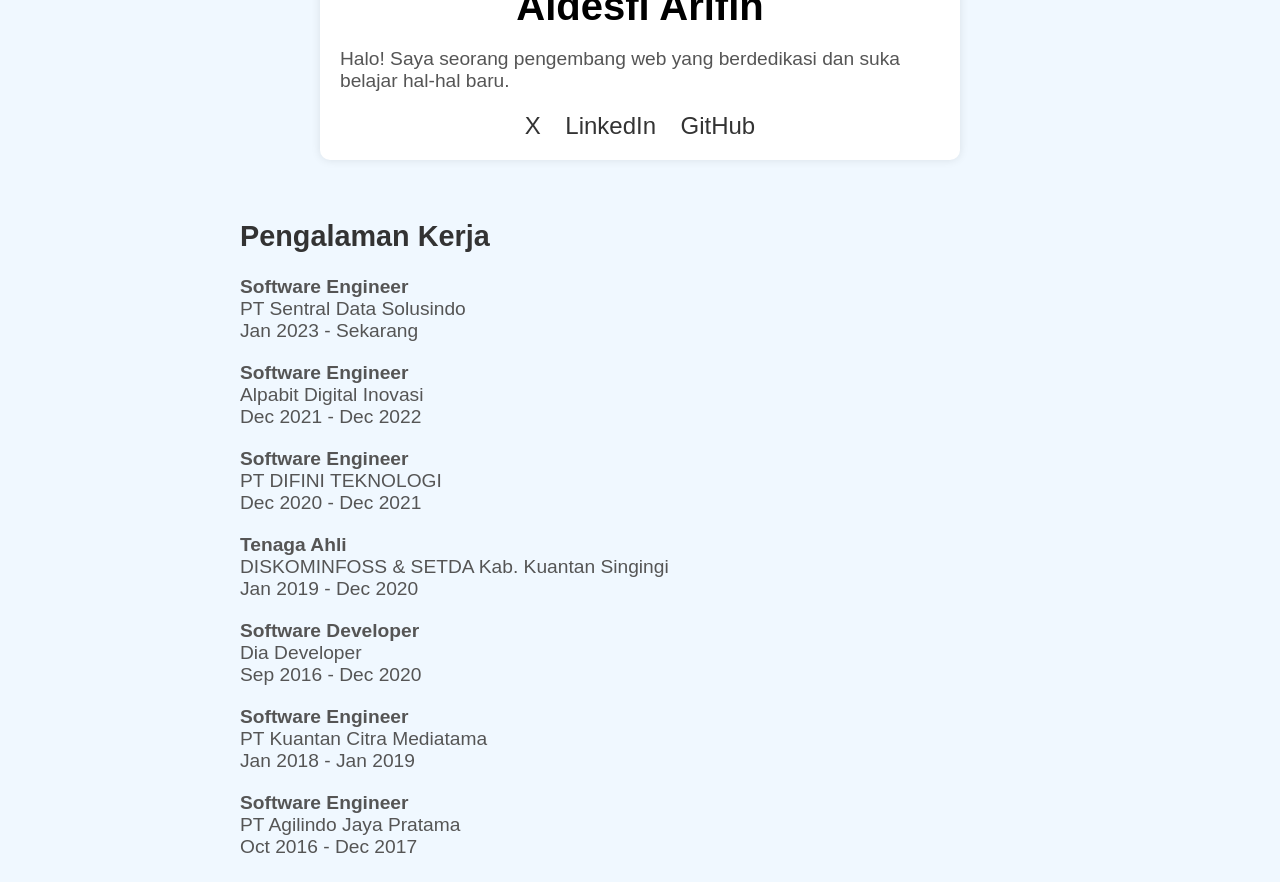
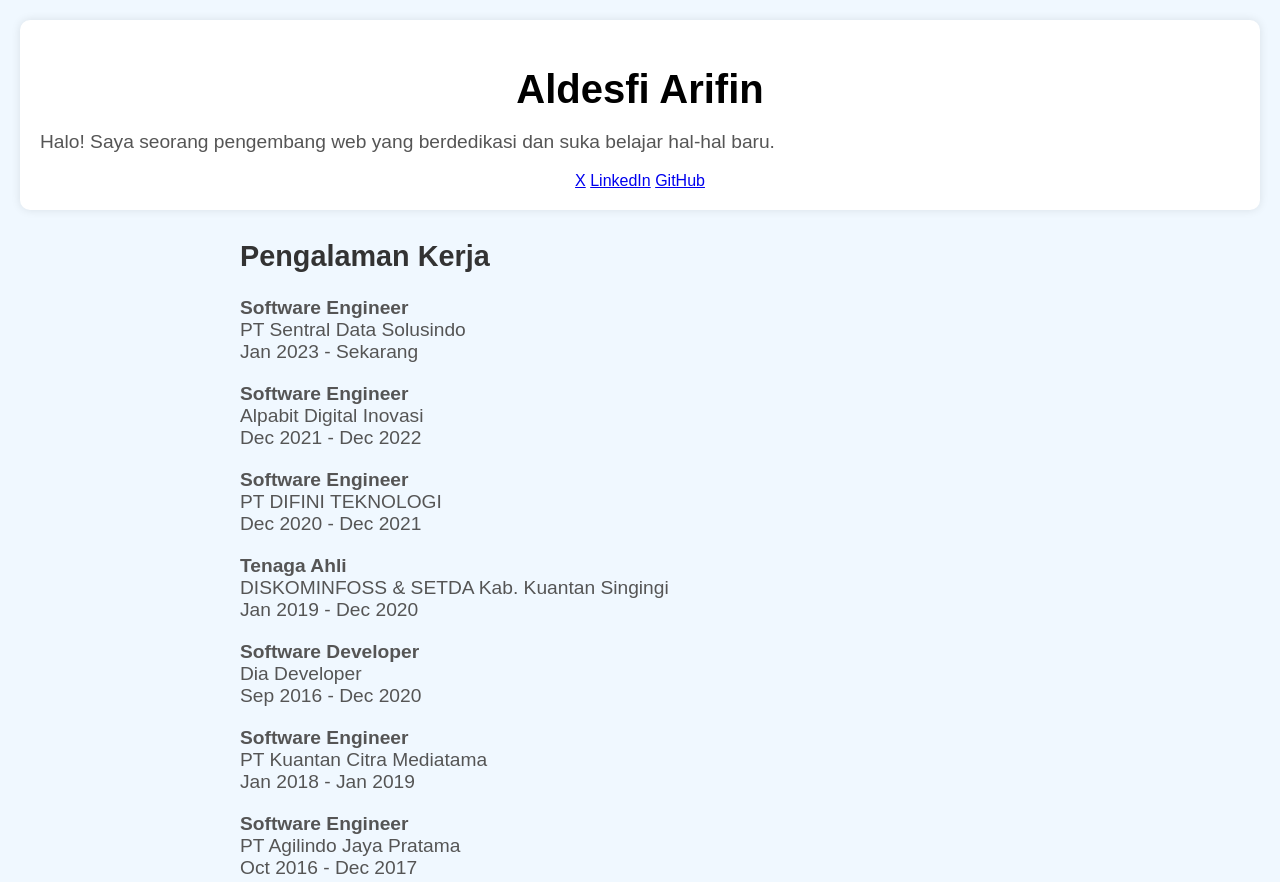
Before and after one commit to aldesfi/aldesfi.github.io, a plain HTML site: page index.html in a window 1280 px wide. Shown: the top 882 px of the page. Drawn offline with Linux system fonts and the light colour scheme.

Commit message:
parah main push aja
parah main push aja

```diff
--- a/index.html
+++ b/index.html
@@ -1,61 +1,3 @@
-<!DOCTYPE html>
-<html lang="id">
-<head>
-    <meta charset="UTF-8">
-    <meta name="viewport" content="width=device-width, initial-scale=1.0">
-    <title>Aldesfi Arifin Personal Website</title>
-    <style>
-        body {
-            font-family: Arial, sans-serif;
-            background-color: #f4f4f4;
-            margin: 0;
-            padding: 0;
-            display: flex;
-            flex-direction: column;
-            align-items: center;
-            justify-content: center;
-            height: 100vh;
-        }
-        .container {
-            text-align: center;
-            background-color: #fff;
-            padding: 20px;
-            box-shadow: 0 0 10px rgba(0, 0, 0, 0.1);
-            border-radius: 10px;
-            width: 80%;
-            max-width: 600px;
-        }
-        h1 {
-            font-size: 2.5em;
-            margin-bottom: 10px;
-        }
-        p {
-            font-size: 1.2em;
-            color: #555;
-        }
-        .social-links a {
-            text-decoration: none;
-            color: #333;
-            margin: 0 10px;
-            font-size: 1.5em;
-        }
-        .social-links a:hover {
-            color: #0073e6;
-        }
-    </style>
-</head>
-<body>
-
-    <div class="container">
-        <h1>Aldesfi Arifin</h1>
-        <p>Halo! Saya seorang pengembang web yang berdedikasi dan suka belajar hal-hal baru.</p>
-
-    </div>
-
-</body>
-</html>
-
-
 <!DOCTYPE html>
 <html lang="id">
 <head>
```
